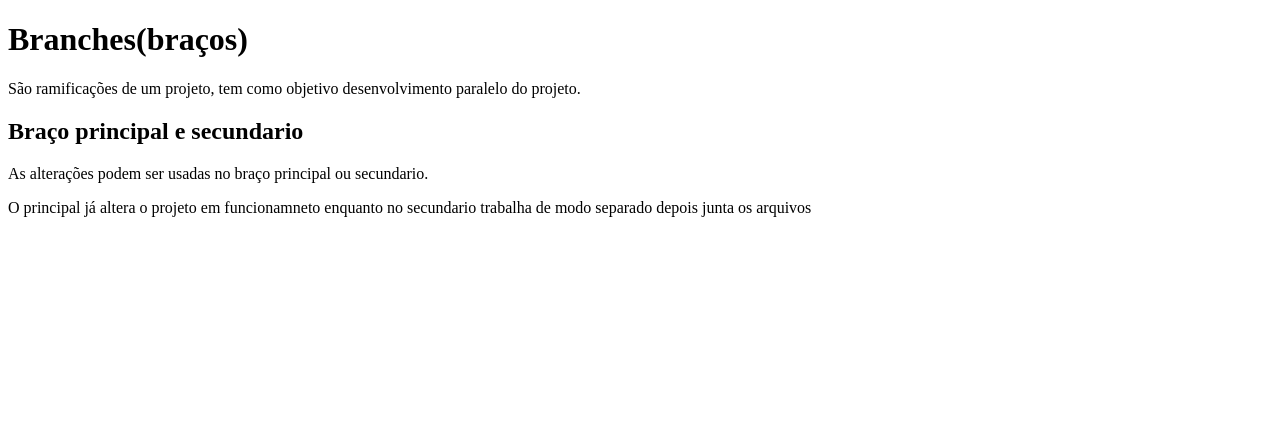
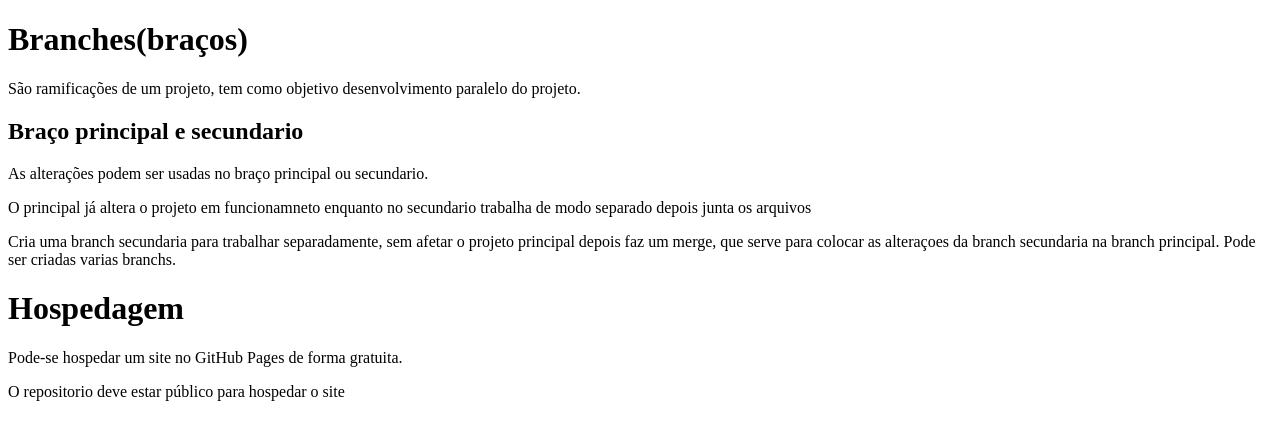
Before and after one commit to julianohenich/DWEB, a plain HTML site: page RDE07/sintaxe_branches.html in a window 1280 px wide. Drawn offline with Linux system fonts and the light colour scheme.

Commit message:
Atualizacao links

```diff
--- a/RDE07/sintaxe_branches.html
+++ b/RDE07/sintaxe_branches.html
@@ -12,6 +12,9 @@
     <h2>Braço principal e secundario</h2>
     <p>As alterações podem ser usadas no braço principal ou secundario.</p>
     <p>O principal já altera o projeto em funcionamneto enquanto no secundario trabalha de modo separado depois junta os arquivos</p>
-
+    <p>Cria uma branch secundaria para trabalhar separadamente, sem afetar o projeto principal depois faz um merge, que serve para colocar as alteraçoes da branch secundaria na branch principal. Pode ser criadas varias branchs.</p>
+    <h1>Hospedagem</h1>
+    <p>Pode-se hospedar um site no GitHub Pages de forma gratuita.</p>
+    <p>O repositorio deve estar público para hospedar o site</p>
 </body>
 </html>
```
Also changed, not shown: RDE05-Juliano_Henich.html/index.html (+6 -0 lines).
